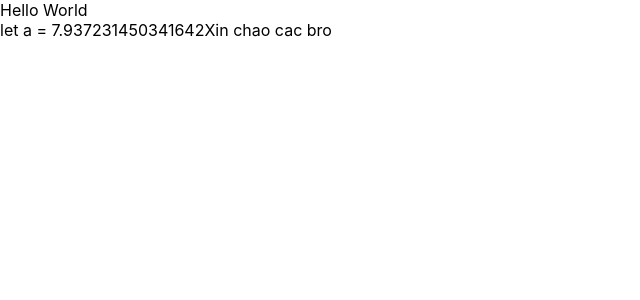
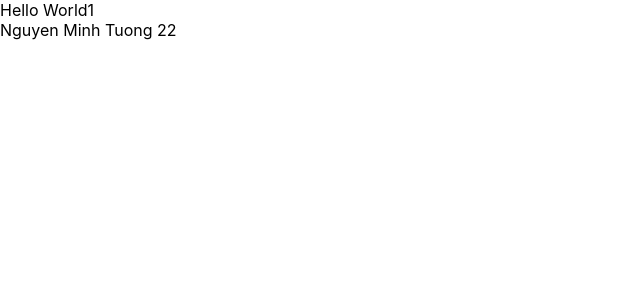
Before and after one commit to tuongnm2001/React_Ultimate, a React (Create React App) app: page / in a window 1280 px wide. Shown: the top 300 px of the page, without its empty margins (0-640 px from the left). Built offline with nearby package versions, Linux system fonts and the light colour scheme.

Commit message:
video 17

```diff
--- a/src/App.js
+++ b/src/App.js
@@ -3,32 +3,36 @@ import './App.css';
 import { useDispatch, useSelector } from 'react-redux';
 import { increaseCounter, decreaseCounter } from './redux/action/counterAction';
 import MyComponents from './components/MyComponents';
+import React from 'react';
 
-const App = () => {
-  const count = useSelector(state => state.counter.count);
-  const dispatch = useDispatch();
+class App extends React.Component {
 
-  return (
-
-    <>
-      <div>Hello World</div>
-      let a =  {Math.random() * 10}
-
-      <MyComponents />
-    </>
-
-    // <div className="App">
-    //   <header className="App-header">
-    //     <img src={logo} className="App-logo" alt="logo" />
-    //     <p>
-    //       Hello World
-    //     </p>
-    //     <div>Count = {count}</div>
-    //     <button onClick={() => dispatch(increaseCounter())}>Increase</button>
-    //     <button onClick={() => dispatch(decreaseCounter())}>Decrease</button>
-    //   </header>
-    // </div>
-  );
+  render() {
+    return (
+      <>
+        <div>Hello World1</div>
+        <MyComponents />
+      </>
+    )
+  }
 }
 
+// const App = () => {
+//   const count = useSelector(state => state.counter.count);
+//   const dispatch = useDispatch();
+
+//   return (
+//     <div className="App">
+//       <header className="App-header">
+//         <img src={logo} className="App-logo" alt="logo" />
+//         <p>
+//           Hello World
+//         </p>
+//         <div>Count = {count}</div>
+//         <button onClick={() => dispatch(increaseCounter())}>Increase</button>
+//         <button onClick={() => dispatch(decreaseCounter())}>Decrease</button>
+//       </header>
+//     </div>
+//   );
+// }
 export default App;
--- a/src/components/MyComponents.js
+++ b/src/components/MyComponents.js
@@ -1,9 +1,19 @@
 import React from "react";
 
 class MyComponents extends React.Component {
+
+    state = {
+        name: 'Nguyen Minh Tuong',
+        age: 22,
+        address: 'Can Tho'
+    }
+
     render() {
+
         return (
-            <di>Xin chao cac bro </di>
+            <div>
+                {this.state.name} {this.state.age}
+            </div>
         )
     }
 }
```
